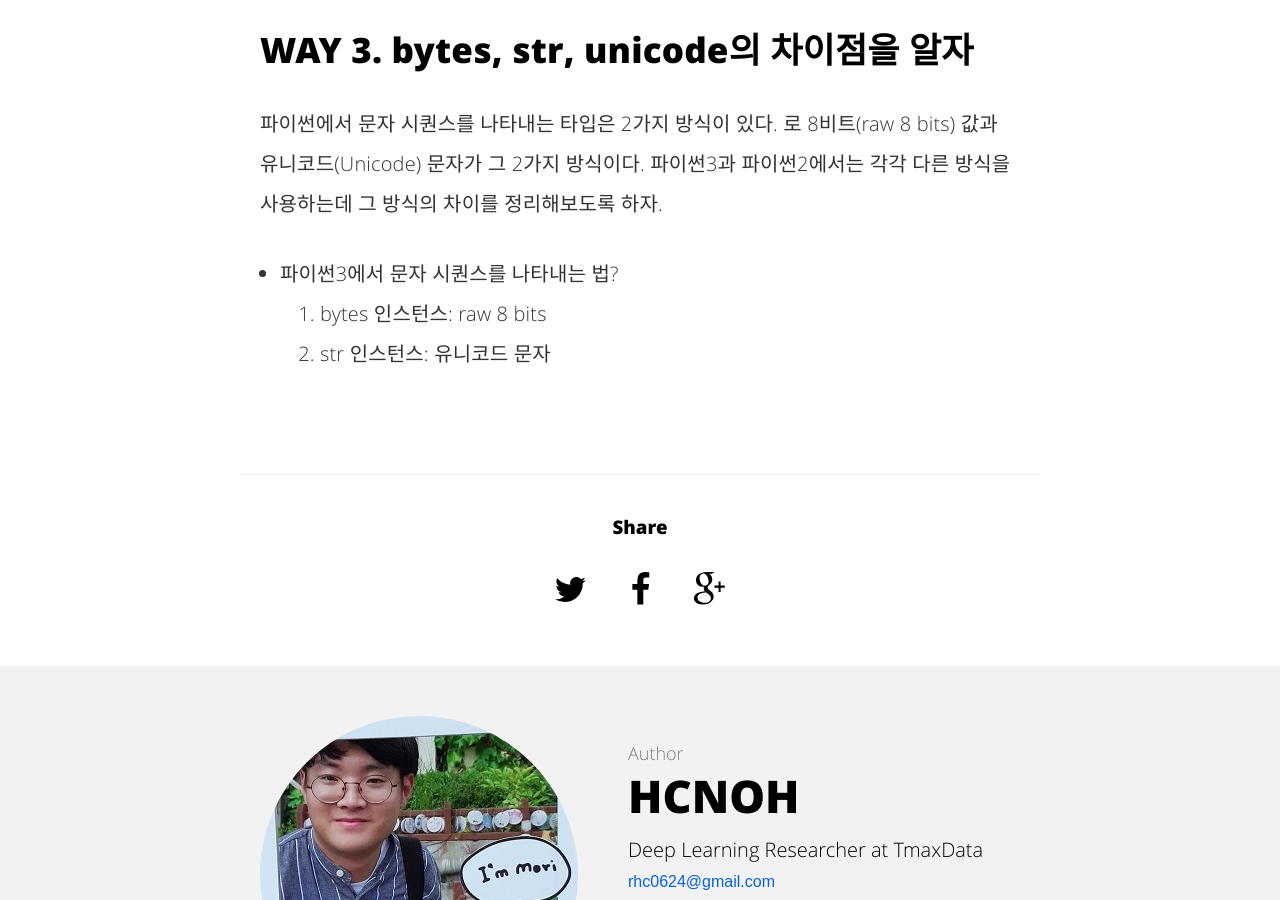
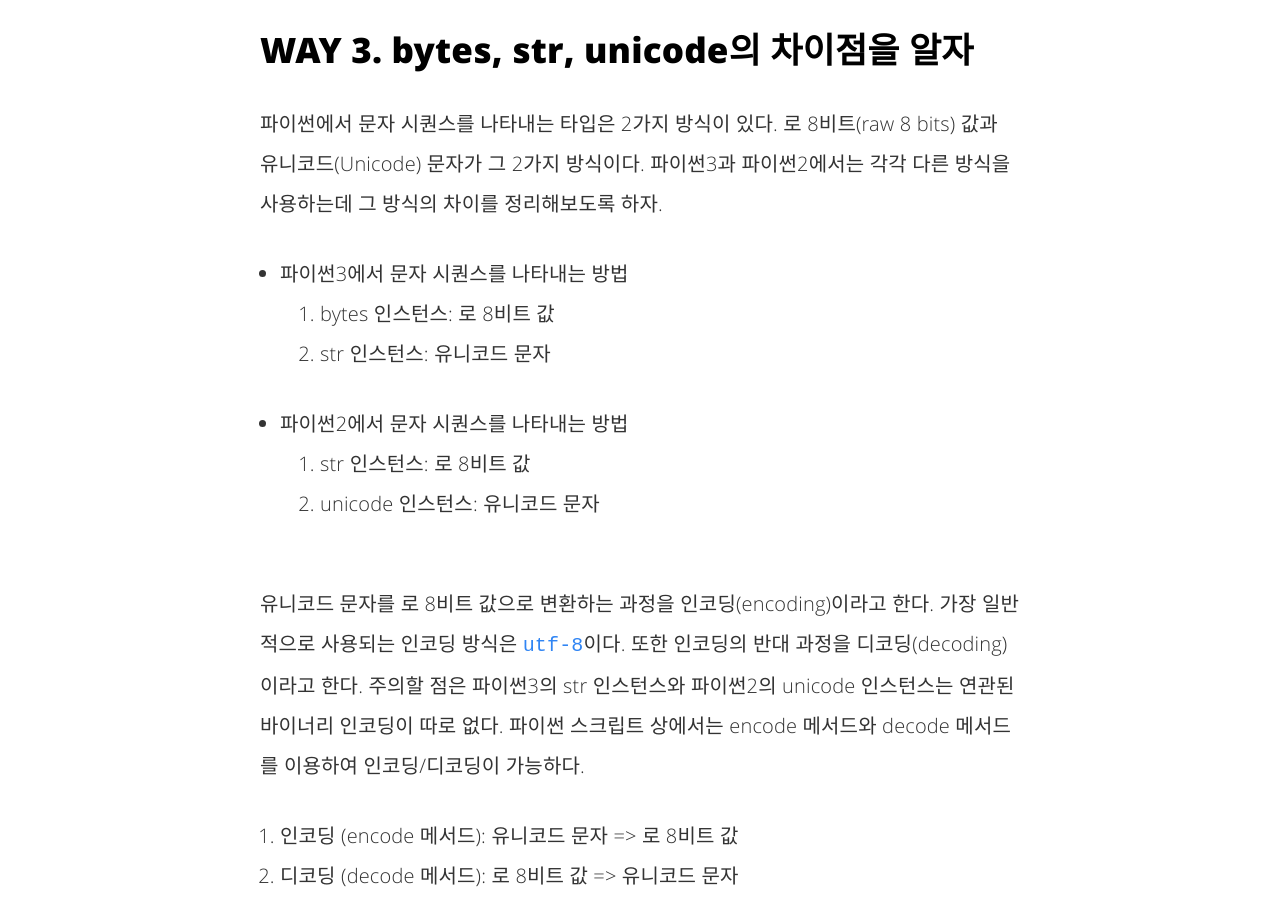
Before and after one commit to hcnoh/blog-prev, a Jekyll site: the page built from _posts/2018-09-09-effective-python-way03.md, in a window 1280 px wide and 900 px high, scrolled down 915 px. Built offline with Jekyll 4.4.1, drawn with Linux system fonts in a browser that asks for light colours; comment, search, counter and statistics services are not loaded.

Commit message:
Update 2018-09-09-effective-python-way03.md

```diff
--- a/_posts/2018-09-09-effective-python-way03.md
+++ b/_posts/2018-09-09-effective-python-way03.md
@@ -13,6 +13,15 @@ twitter_text: '이펙티브 파이썬 스터디 WAY 03 정리'
 
 ## WAY 3. bytes, str, unicode의 차이점을 알자
 파이썬에서 문자 시퀀스를 나타내는 타입은 2가지 방식이 있다. 로 8비트(raw 8 bits) 값과 유니코드(Unicode) 문자가 그 2가지 방식이다. 파이썬3과 파이썬2에서는 각각 다른 방식을 사용하는데 그 방식의 차이를 정리해보도록 하자.
-- 파이썬3에서 문자 시퀀스를 나타내는 법?
-1. bytes 인스턴스: raw 8 bits
+
+- 파이썬3에서 문자 시퀀스를 나타내는 방법
+1. bytes 인스턴스: 로 8비트 값
 2. str 인스턴스: 유니코드 문자
+
+- 파이썬2에서 문자 시퀀스를 나타내는 방법
+1. str 인스턴스: 로 8비트 값
+2. unicode 인스턴스: 유니코드 문자
+
+유니코드 문자를 로 8비트 값으로 변환하는 과정을 인코딩(encoding)이라고 한다. 가장 일반적으로 사용되는 인코딩 방식은 `utf-8`이다. 또한 인코딩의 반대 과정을 디코딩(decoding)이라고 한다. 주의할 점은 파이썬3의 str 인스턴스와 파이썬2의 unicode 인스턴스는 연관된 바이너리 인코딩이 따로 없다. 파이썬 스크립트 상에서는 encode 메서드와 decode 메서드를 이용하여 인코딩/디코딩이 가능하다.
+1. 인코딩 (encode 메서드): 유니코드 문자 => 로 8비트 값
+2. 디코딩 (decode 메서드): 로 8비트 값 => 유니코드 문자
```
